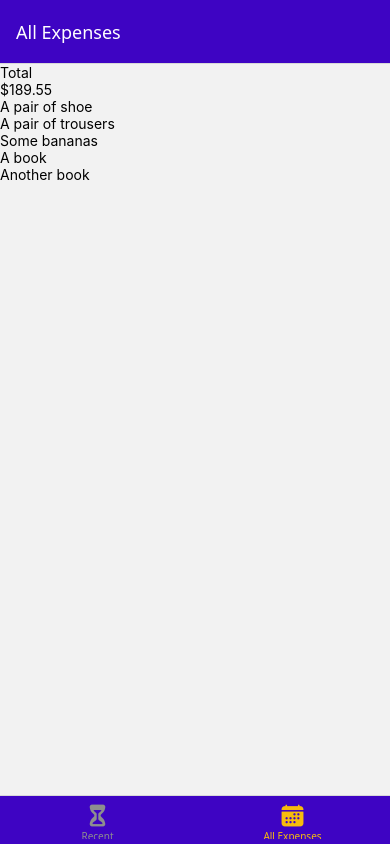
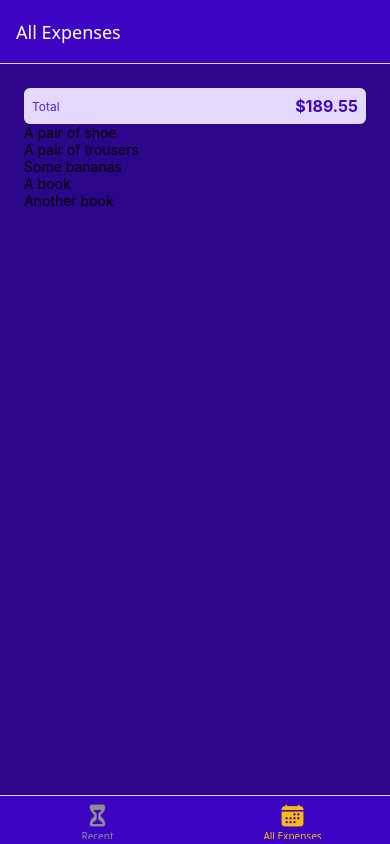
Before and after one commit to milosm89/ExpensesApp, a React Native app: screen /AllExpenses in a window 390 px wide. Built offline with nearby package versions, Linux system fonts and the light colour scheme.

Commit message:
Added style for Expenses Summary and Output

```diff
--- a/components/ExpensesOutput/ExpensesOutput.js
+++ b/components/ExpensesOutput/ExpensesOutput.js
@@ -1,6 +1,7 @@
-import { View } from "react-native";
+import { StyleSheet, View } from "react-native";
 import ExpensesSummary from "./ExpensesSummary";
 import ExpensesList from "./ExpensesList";
+import { GlobalStyles } from "../../constants/styles";
 
 const DUMMY_EXPENSES = [
     {
@@ -37,7 +38,7 @@
 
 function ExpensesOutput({expenses, expensesPeriod}) {
     return (
-        <View>
+        <View style={styles.container}>
             <ExpensesSummary expenses={DUMMY_EXPENSES} periodName={expensesPeriod} />
             <ExpensesList expenses={DUMMY_EXPENSES} />
         </View>
@@ -45,3 +46,11 @@
 }
 
 export default ExpensesOutput;
+
+const styles = StyleSheet.create({
+    container: {
+        padding: 24,
+        backgroundColor: GlobalStyles.colors.primary700,
+        flex: 1
+    }
+});
--- a/components/ExpensesOutput/ExpensesSummary.js
+++ b/components/ExpensesOutput/ExpensesSummary.js
@@ -1,4 +1,5 @@
-import { View, Text } from "react-native";
+import { View, Text, StyleSheet } from "react-native";
+import { GlobalStyles } from "../../constants/styles";
 
 function ExpensesSummary({expenses, periodName}) {
 
@@ -7,11 +8,31 @@
     }, 0);
 
     return (
-        <View>
-            <Text>{periodName}</Text>
-            <Text>${expensesSum.toFixed(2)}</Text>
+        <View style={styles.container}>
+            <Text style={styles.period}>{periodName}</Text>
+            <Text style={styles.sum}>${expensesSum.toFixed(2)}</Text>
         </View>
     );
 }
 
 export default ExpensesSummary;
+
+const styles = StyleSheet.create({
+    container: {
+        padding: 8,
+        backgroundColor: GlobalStyles.colors.primary50,
+        borderRadius: 6,
+        flexDirection: 'row',
+        justifyContent: 'space-between',
+        alignItems: 'center'
+    },
+    period: {
+        fontSize: 12,
+        color: GlobalStyles.colors.primary400,
+    },
+    sum: {
+        fontSize: 16,
+        fontWeight: 'bold',
+        color: GlobalStyles.colors.primary500
+    }
+});
```
